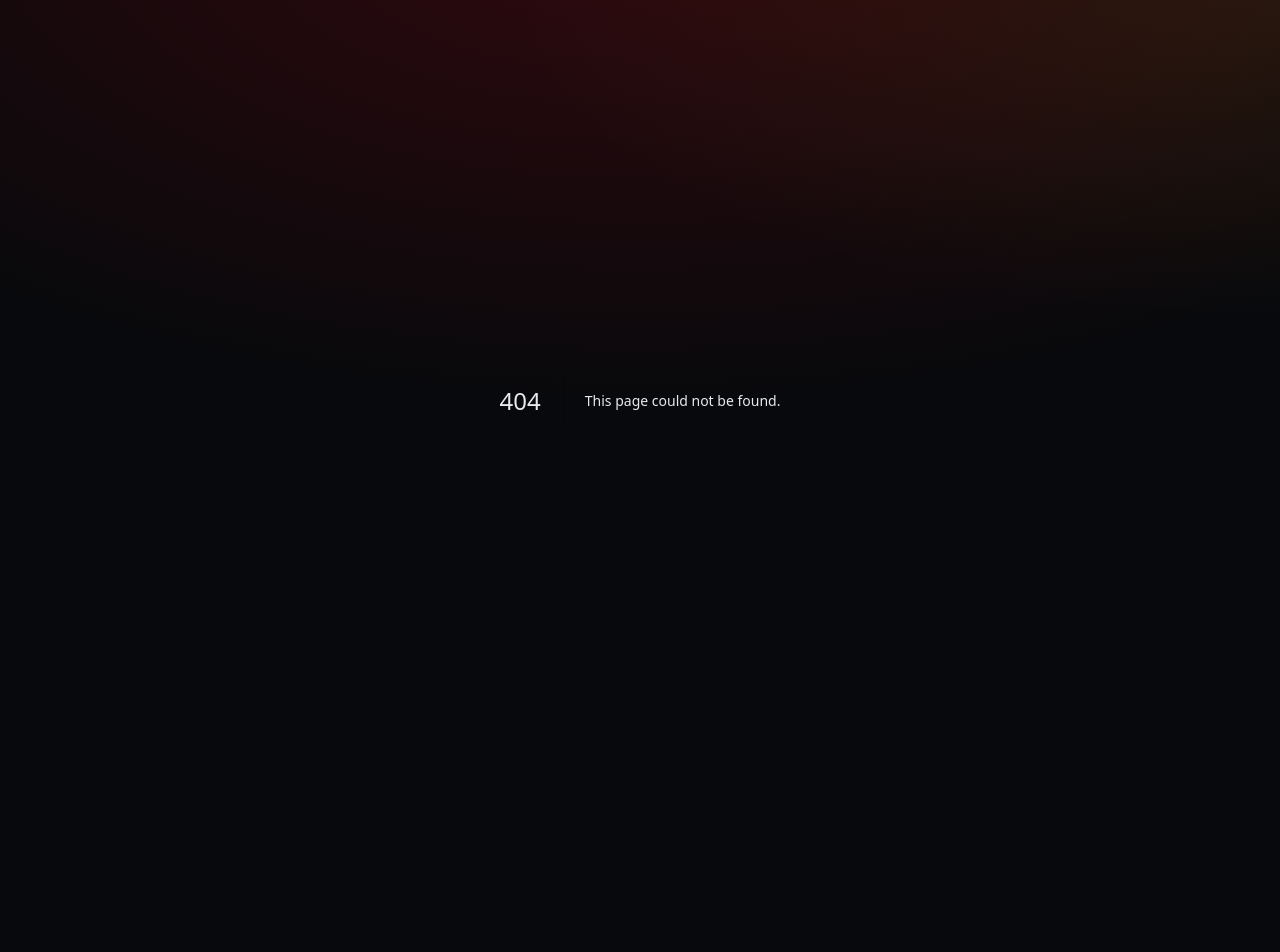
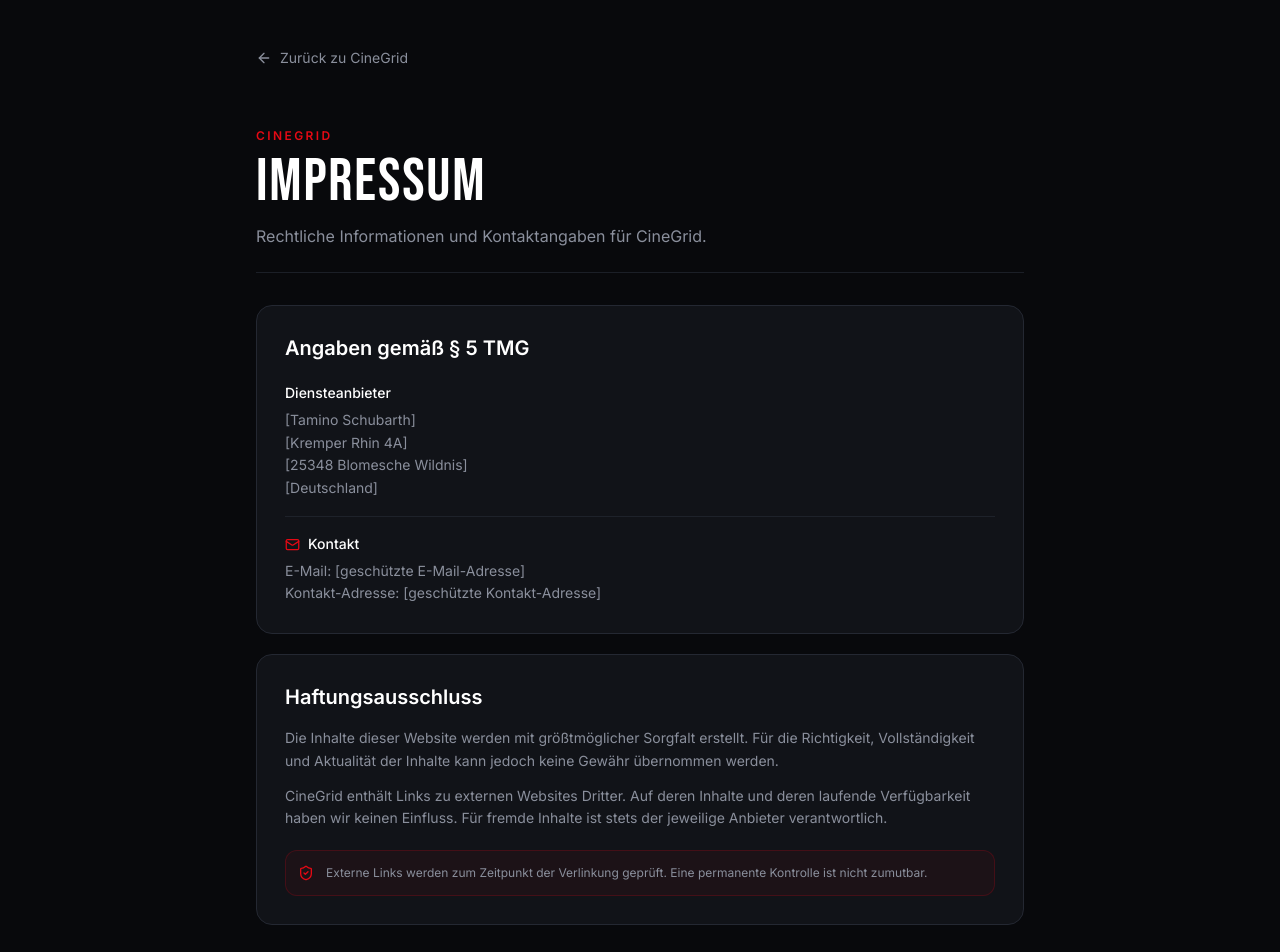
Before and after one commit to gamessindgeilzockenistgeiler-ui/film-app, a Next.js app: page /impressum in a window 1280 px wide. Before the commit this address had no page. Shown: the top 952 px of the page. Before the commit the page ends 800 px from the top, so only its background shows below. Built offline with nearby package versions, Linux system fonts and the light colour scheme.

Commit message:
feat: impressum route hinzugefügt

```diff
--- /dev/null
+++ b/app/impressum/page.tsx
@@ -0,0 +1,85 @@
+import type { Metadata } from 'next';
+import Link from 'next/link';
+import { ArrowLeft, Mail, ShieldCheck } from 'lucide-react';
+
+export const metadata: Metadata = {
+  title: 'Impressum | CineGrid',
+  description: 'Impressum und rechtliche Hinweise von CineGrid.',
+  alternates: {
+    canonical: 'https://cinegrid.de/impressum',
+  },
+};
+
+export default function ImpressumPage() {
+  return (
+    <main className="min-h-screen bg-cinema-bg px-4 py-8 text-white sm:px-6 sm:py-12 lg:px-8">
+      <div className="mx-auto max-w-3xl">
+        <Link
+          href="/"
+          className="inline-flex items-center gap-2 text-sm text-cinema-muted transition-colors hover:text-white"
+        >
+          <ArrowLeft size={16} />
+          Zurück zu CineGrid
+        </Link>
+
+        <header className="mt-10 border-b border-cinema-border/70 pb-6 sm:mt-14">
+          <p className="text-xs font-semibold uppercase tracking-[0.2em] text-cinema-accent">CineGrid</p>
+          <h1 className="mt-2 font-display text-5xl tracking-wide sm:text-6xl">Impressum</h1>
+          <p className="mt-3 max-w-2xl text-sm leading-relaxed text-cinema-muted sm:text-base">
+            Rechtliche Informationen und Kontaktangaben für CineGrid.
+          </p>
+        </header>
+
+        <div className="mt-8 space-y-5">
+          <section className="rounded-2xl border border-cinema-border bg-cinema-surface p-5 sm:p-7" aria-labelledby="anbieter">
+            <h2 id="anbieter" className="text-lg font-semibold text-white sm:text-xl">
+              Angaben gemäß § 5 TMG
+            </h2>
+            <div className="mt-5 space-y-4 text-sm leading-relaxed text-cinema-muted">
+              <div>
+                <h3 className="font-medium text-white">Diensteanbieter</h3>
+                <p className="mt-1">[Tamino Schubarth]</p>
+                <p>[Kremper Rhin 4A]</p>
+                <p>[25348 Blomesche Wildnis]</p>
+                <p>[Deutschland]</p>
+              </div>
+
+              <div className="border-t border-cinema-border/70 pt-4">
+                <h3 className="flex items-center gap-2 font-medium text-white">
+                  <Mail size={15} className="text-cinema-accent" /> Kontakt
+                </h3>
+                <p className="mt-1">E-Mail: [geschützte E-Mail-Adresse]</p>
+                <p>Kontakt-Adresse: [geschützte Kontakt-Adresse]</p>
+              </div>
+            </div>
+          </section>
+
+          <section className="rounded-2xl border border-cinema-border bg-cinema-surface p-5 sm:p-7" aria-labelledby="haftung">
+            <h2 id="haftung" className="text-lg font-semibold text-white sm:text-xl">
+              Haftungsausschluss
+            </h2>
+            <div className="mt-4 space-y-3 text-sm leading-relaxed text-cinema-muted">
+              <p>
+                Die Inhalte dieser Website werden mit größtmöglicher Sorgfalt erstellt. Für die Richtigkeit,
+                Vollständigkeit und Aktualität der Inhalte kann jedoch keine Gewähr übernommen werden.
+              </p>
+              <p>
+                CineGrid enthält Links zu externen Websites Dritter. Auf deren Inhalte und deren laufende
+                Verfügbarkeit haben wir keinen Einfluss. Für fremde Inhalte ist stets der jeweilige Anbieter
+                verantwortlich.
+              </p>
+            </div>
+            <div className="mt-5 flex items-start gap-3 rounded-xl border border-cinema-accent/20 bg-cinema-accent/5 p-3 text-xs leading-relaxed text-cinema-muted">
+              <ShieldCheck size={16} className="mt-0.5 shrink-0 text-cinema-accent" />
+              <p>Externe Links werden zum Zeitpunkt der Verlinkung geprüft. Eine permanente Kontrolle ist nicht zumutbar.</p>
+            </div>
+          </section>
+        </div>
+
+        <footer className="mt-8 border-t border-cinema-border/70 pt-5 text-xs text-cinema-muted">
+          <p>© {new Date().getFullYear()} CineGrid</p>
+        </footer>
+      </div>
+    </main>
+  );
+}
```
